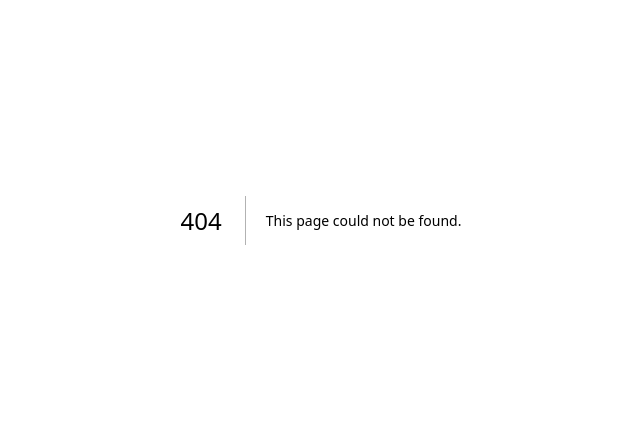
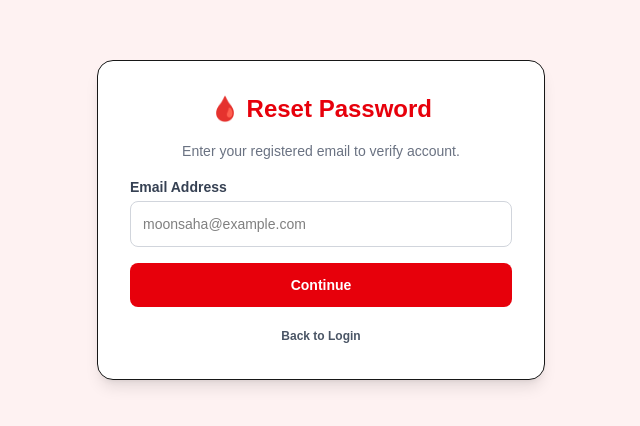
Before and after one commit to Hridrita/blood-bridge-client, a Next.js app: page /forget-password in a window 1280 px wide. Before the commit this address had no page. Shown: the part 180-606 px from the top of the page, without its empty margins (319-959 px from the left). Built offline with nearby package versions, Linux system fonts and the light colour scheme.

Commit message:
added change password feature

```diff
--- /dev/null
+++ b/src/app/dashboard/user/change-password/page.tsx
@@ -0,0 +1,109 @@
+'use client';
+
+import { useState } from 'react';
+
+export default function ForgetPasswordPage() {
+  const [email, setEmail] = useState('');
+  const [newPassword, setNewPassword] = useState('');
+  const [step, setStep] = useState(1); // ১ = ইমেইল দেওয়া, ২ = নতুন পাসওয়ার্ড দেওয়া
+  const [message, setMessage] = useState('');
+  const [loading, setLoading] = useState(false);
+
+  // 🎯 ধাপ ১: ইমেইল সাবমিট করা
+  const handleEmailSubmit = (e: React.FormEvent) => {
+    e.preventDefault();
+    setLoading(true);
+
+    // ১ সেকেন্ডের একটি রিয়ালিস্টিক লোডিং ইফেক্ট
+    setTimeout(() => {
+      setLoading(false);
+      setMessage('Email verified successfully! Please set your new password.');
+      setStep(2); // ২ নম্বর ধাপে নিয়ে যাবে
+    }, 1000);
+  };
+
+  // 🎯 ্ধাপ ২: পাসওয়ার্ড রিসেট কনফার্মেশন (মক সাকসেস ফ্লো)
+  const handlePasswordReset = (e: React.FormEvent) => {
+    e.preventDefault();
+    setLoading(true);
+
+    setTimeout(() => {
+      setLoading(false);
+      setMessage('Password reset successful! Redirecting to login page...');
+
+      // ২ সেকেন্ড পর সরাসরি লগইন পেজে রিডাইরেক্ট করবে
+      setTimeout(() => {
+        window.location.href = '/login';
+      }, 2000);
+    }, 1200);
+  };
+
+  return (
+    <div className="flex min-h-screen items-center justify-center bg-red-50 p-4">
+      <div className="w-full max-w-md rounded-2xl bg-white p-8 shadow-lg border">
+        <h2 className="text-center text-2xl font-bold text-red-600 mb-4">🩸 Reset Password</h2>
+
+        {/* সাকসেস মেসেজ পপআপ */}
+        {message && (
+          <div className="mb-4 rounded-lg bg-green-100 p-3 text-sm text-green-600 text-center font-medium">
+            {message}
+          </div>
+        )}
+
+        {step === 1 ? (
+          /* ফরম ১: ইমেইল ইনপুট */
+          <form onSubmit={handleEmailSubmit} className="space-y-4">
+            <p className="text-center text-gray-500 text-sm mb-4">Enter your registered email to verify account.</p>
+            <div>
+              <label className="block text-sm font-semibold text-gray-700 mb-1">Email Address</label>
+              <input
+                type="email"
+                required
+                className="w-full rounded-lg border border-gray-300 p-3 text-sm focus:border-red-500 focus:outline-none text-black"
+                placeholder="moonsaha@example.com"
+                value={email}
+                onChange={(e) => setEmail(e.target.value)}
+              />
+            </div>
+            <button
+              type="submit"
+              disabled={loading}
+              className="w-full rounded-lg bg-red-600 p-3 text-sm font-semibold text-white transition hover:bg-red-700 disabled:bg-gray-400"
+            >
+              {loading ? 'Verifying...' : 'Continue'}
+            </button>
+          </form>
+        ) : (
+          /* ফরম ২: নতুন পাসওয়ার্ড ইনপুট */
+          <form onSubmit={handlePasswordReset} className="space-y-4">
+            <p className="text-center text-gray-500 text-sm mb-4">Account: <span className="font-semibold text-gray-700">{email}</span></p>
+            <div>
+              <label className="block text-sm font-semibold text-gray-700 mb-1">Type New Password</label>
+              <input
+                type="password"
+                required
+                className="w-full rounded-lg border border-gray-300 p-3 text-sm focus:border-red-500 focus:outline-none text-black"
+                placeholder="••••••••"
+                value={newPassword}
+                onChange={(e) => setNewPassword(e.target.value)}
+              />
+            </div>
+            <button
+              type="submit"
+              disabled={loading}
+              className="w-full rounded-lg bg-green-600 p-3 text-sm font-semibold text-white transition hover:bg-green-700 disabled:bg-gray-400"
+            >
+              {loading ? 'Saving...' : 'Confirm Reset'}
+            </button>
+          </form>
+        )}
+
+        <div className="text-center mt-4">
+          <a href="/login" className="text-xs font-semibold text-gray-600 hover:underline">
+            Back to Login
+          </a>
+        </div>
+      </div>
+    </div>
+  );
+}
--- /dev/null
+++ b/src/app/forget-password/page.tsx
@@ -0,0 +1,109 @@
+'use client';
+
+import { useState } from 'react';
+
+export default function ForgetPasswordPage() {
+  const [email, setEmail] = useState('');
+  const [newPassword, setNewPassword] = useState('');
+  const [step, setStep] = useState(1);
+  const [message, setMessage] = useState('');
+  const [loading, setLoading] = useState(false);
+
+
+  const handleEmailSubmit = (e: React.FormEvent) => {
+    e.preventDefault();
+    setLoading(true);
+
+
+    setTimeout(() => {
+      setLoading(false);
+      setMessage('Email verified successfully! Please set your new password.');
+      setStep(2);
+    }, 1000);
+  };
+
+
+  const handlePasswordReset = (e: React.FormEvent) => {
+    e.preventDefault();
+    setLoading(true);
+
+    setTimeout(() => {
+      setLoading(false);
+      setMessage('Password reset successful! Redirecting to login page...');
+
+
+      setTimeout(() => {
+        window.location.href = '/login';
+      }, 2000);
+    }, 1200);
+  };
+
+  return (
+    <div className="flex min-h-screen items-center justify-center bg-red-50 p-4">
+      <div className="w-full max-w-md rounded-2xl bg-white p-8 shadow-lg border">
+        <h2 className="text-center text-2xl font-bold text-red-600 mb-4">🩸 Reset Password</h2>
+
+
+        {message && (
+          <div className="mb-4 rounded-lg bg-green-100 p-3 text-sm text-green-600 text-center font-medium">
+            {message}
+          </div>
+        )}
+
+        {step === 1 ? (
+
+          <form onSubmit={handleEmailSubmit} className="space-y-4">
+            <p className="text-center text-gray-500 text-sm mb-4">Enter your registered email to verify account.</p>
+            <div>
+              <label className="block text-sm font-semibold text-gray-700 mb-1">Email Address</label>
+              <input
+                type="email"
+                required
+                className="w-full rounded-lg border border-gray-300 p-3 text-sm focus:border-red-500 focus:outline-none text-black"
+                placeholder="moonsaha@example.com"
+                value={email}
+                onChange={(e) => setEmail(e.target.value)}
+              />
+            </div>
+            <button
+              type="submit"
+              disabled={loading}
+              className="w-full rounded-lg bg-red-600 p-3 text-sm font-semibold text-white transition hover:bg-red-700 disabled:bg-gray-400"
+            >
+              {loading ? 'Verifying...' : 'Continue'}
+            </button>
+          </form>
+        ) : (
+
+          <form onSubmit={handlePasswordReset} className="space-y-4">
+            <p className="text-center text-gray-500 text-sm mb-4">Account: <span className="font-semibold text-gray-700">{email}</span></p>
+            <div>
+              <label className="block text-sm font-semibold text-gray-700 mb-1">Type New Password</label>
+              <input
+                type="password"
+                required
+                className="w-full rounded-lg border border-gray-300 p-3 text-sm focus:border-red-500 focus:outline-none text-black"
+                placeholder="••••••••"
+                value={newPassword}
+                onChange={(e) => setNewPassword(e.target.value)}
+              />
+            </div>
+            <button
+              type="submit"
+              disabled={loading}
+              className="w-full rounded-lg bg-green-600 p-3 text-sm font-semibold text-white transition hover:bg-green-700 disabled:bg-gray-400"
+            >
+              {loading ? 'Saving...' : 'Confirm Reset'}
+            </button>
+          </form>
+        )}
+
+        <div className="text-center mt-4">
+          <a href="/login" className="text-xs font-semibold text-gray-600 hover:underline">
+            Back to Login
+          </a>
+        </div>
+      </div>
+    </div>
+  );
+}
--- a/src/app/login/page.tsx
+++ b/src/app/login/page.tsx
@@ -1,52 +1,51 @@
-'use client';
+"use client";
 
-import { useState } from 'react';
-import { useRouter } from 'next/navigation';
-import axiosInstance from '../../lib/axios';
+import { useState } from "react";
+import { useRouter } from "next/navigation";
+import axiosInstance from "../../lib/axios";
 
 export default function LoginPage() {
-  const [email, setEmail] = useState('');
-  const [password, setPassword] = useState('');
-  const [error, setError] = useState('');
+  const [email, setEmail] = useState("");
+  const [password, setPassword] = useState("");
+  const [error, setError] = useState("");
   const [loading, setLoading] = useState(false);
 
   const router = useRouter();
 
   const handleLogin = async (e: React.FormEvent) => {
     e.preventDefault();
-    setError('');
+    setError("");
     setLoading(true);
 
     try {
-      const response = await axiosInstance.post('/auth/login', {
+      const response = await axiosInstance.post("/auth/login", {
         email,
         password,
       });
 
-
-      console.log('Backend Response Data:', response.data);
+      console.log("Backend Response Data:", response.data);
 
       const { access_token, role } = response.data;
 
       if (access_token) {
-        localStorage.setItem('token', access_token);
+        localStorage.setItem("token", access_token);
 
+        const userRole = role || "donor";
+        localStorage.setItem("role", userRole);
 
-        const userRole = role || 'donor';
-        localStorage.setItem('role', userRole);
-
-
-        if (userRole === 'admin') {
-          window.location.href = '/dashboard/admin';
+        if (userRole === "admin") {
+          window.location.href = "/dashboard/admin";
         } else {
-          window.location.href = '/dashboard/user';
+          window.location.href = "/dashboard/user";
         }
       } else {
-        setError('Token not received from server.');
+        setError("Token not received from server.");
       }
     } catch (err: any) {
-      console.error('Login Error:', err);
-      setError(err.response?.data?.message || 'Login failed. Invalid credentials.');
+      console.error("Login Error:", err);
+      setError(
+        err.response?.data?.message || "Login failed. Invalid credentials.",
+      );
     } finally {
       setLoading(false);
     }
@@ -55,7 +54,9 @@ export default function LoginPage() {
   return (
     <div className="flex min-h-screen items-center justify-center bg-red-50 p-4">
       <div className="w-full max-w-md rounded-2xl bg-white p-8 shadow-lg">
-        <h2 className="text-center text-3xl font-bold text-red-600 mb-2">🩸 Blood Bridge</h2>
+        <h2 className="text-center text-3xl font-bold text-red-600 mb-2">
+          🩸 Blood Bridge
+        </h2>
         <p className="text-center text-gray-500 mb-6">Login to your account</p>
 
         {error && (
@@ -66,7 +67,9 @@ export default function LoginPage() {
 
         <form onSubmit={handleLogin} className="space-y-4">
           <div>
-            <label className="block text-sm font-semibold text-gray-700 mb-1">Email Address</label>
+            <label className="block text-sm font-semibold text-gray-700 mb-1">
+              Email Address
+            </label>
             <input
               type="email"
               required
@@ -78,7 +81,9 @@ export default function LoginPage() {
           </div>
 
           <div>
-            <label className="block text-sm font-semibold text-gray-700 mb-1">Password</label>
+            <label className="block text-sm font-semibold text-gray-700 mb-1">
+              Password
+            </label>
             <input
               type="password"
               required
@@ -89,12 +94,21 @@ export default function LoginPage() {
             />
           </div>
 
+          <div className="text-right mt-1">
+            <a
+              href="/forget-password"
+              className="text-xs font-semibold text-red-600 hover:underline"
+            >
+              Forgot Password?
+            </a>
+          </div>
+
           <button
             type="submit"
             disabled={loading}
             className="w-full rounded-lg bg-red-600 p-3 text-sm font-semibold text-white transition hover:bg-red-700 disabled:bg-red-400"
           >
-            {loading ? 'Logging in...' : 'Sign In'}
+            {loading ? "Logging in..." : "Sign In"}
           </button>
         </form>
       </div>
```
